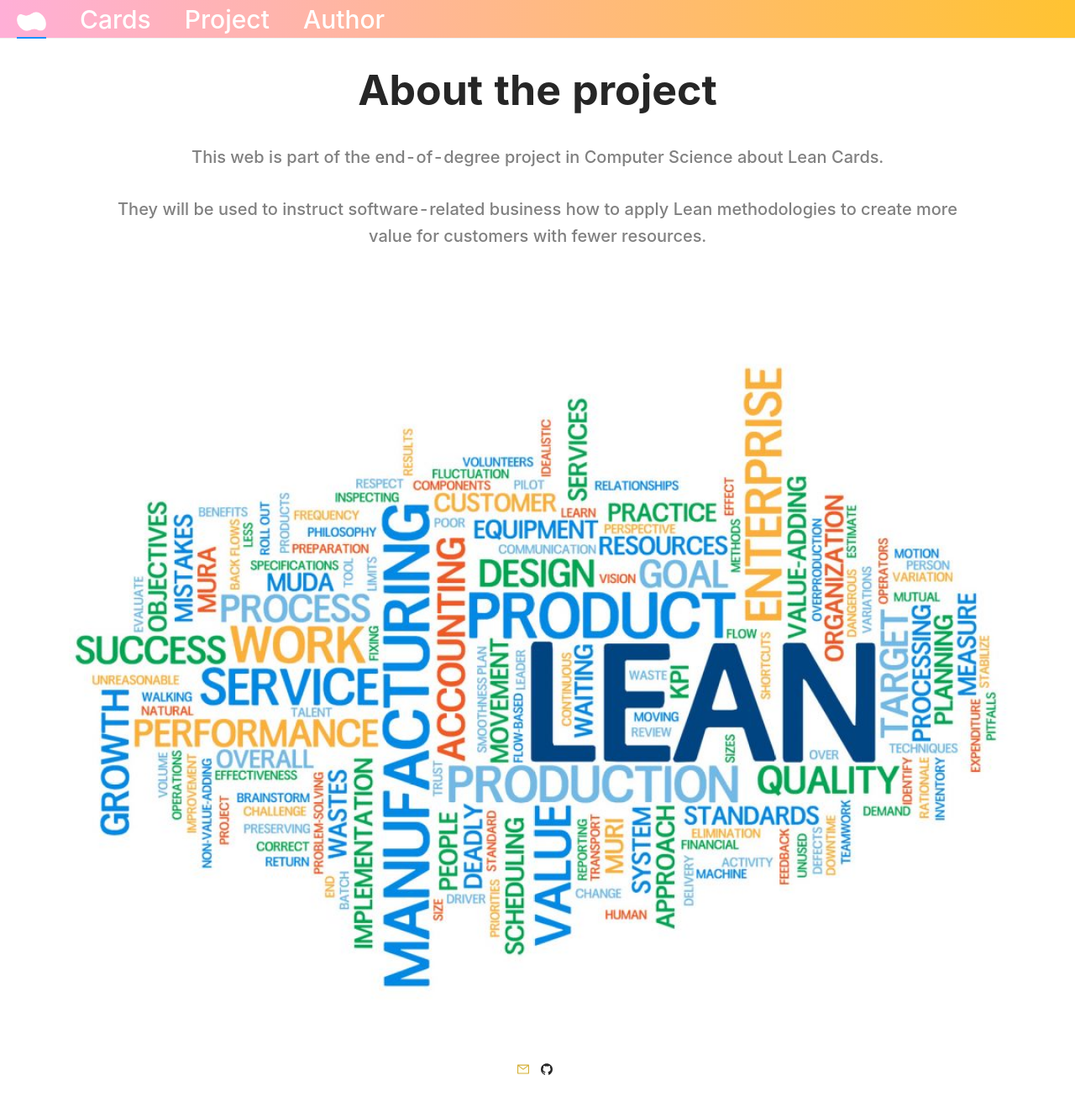
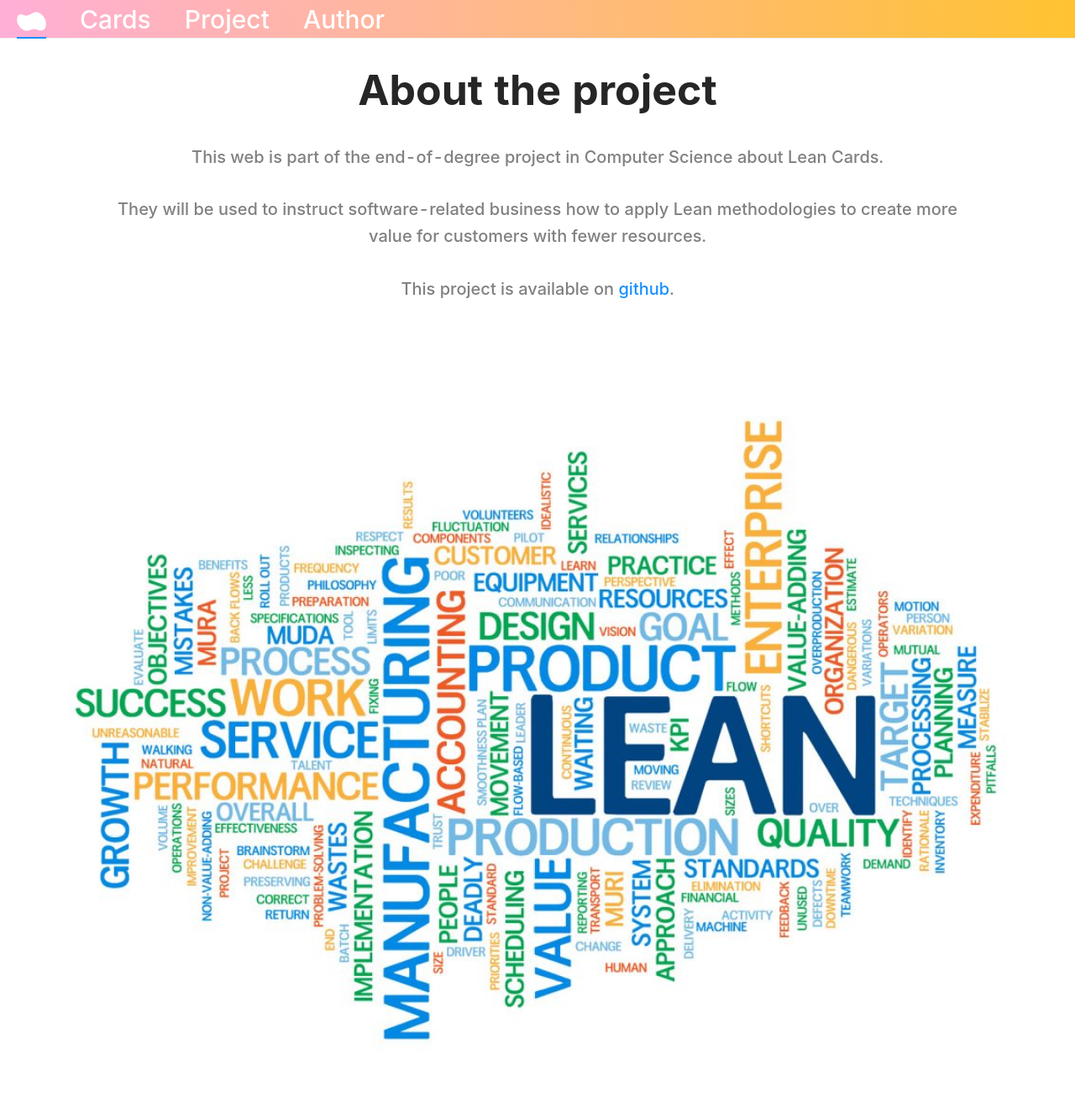
Before and after one commit to berenar/tfg-lean-cards-page, a React (Create React App) app: page /about_project in a window 1280 px wide. Shown: the top 1318 px of the page at 84% size. Built offline with nearby package versions, Linux system fonts and the light colour scheme.

Commit message:
added project link to about_project.jsx

```diff
--- a/src/AboutProject.jsx
+++ b/src/AboutProject.jsx
@@ -1,9 +1,7 @@
 import React from 'react';
 
-import { Space } from 'antd';
 import Flip from 'react-reveal/Flip';
-import { MailTwoTone, GithubOutlined } from '@ant-design/icons';
-import { Link } from "@reach/router"
+
 
 
 function AboutProject() {
@@ -15,19 +13,14 @@ function AboutProject() {
                     Computer Science about Lean Cards.<br /><br />
                     They will be used to instruct software-related business how to apply
                     Lean methodologies to create more value for customers with fewer resources.
-                    </h3>
-
+                    <br/><br/>
+                This project is available on <a href="https://github.com/berenar/tfg-lean-cards-page">github</a>.
+                </h3>
                 <Flip top cascade>
                     <img id="lean-keywords" src={require("./assets/Lean-project-management.jpg")}
                         alt="lean keywords"
                     />
                 </Flip>
-                <div className="icons-list">
-                    <Space>
-                        <MailTwoTone twoToneColor="#D4AF37" height="4em" />
-                        <GithubOutlined />
-                    </Space>
-                </div>
             </div>
         </div>
     )
```
